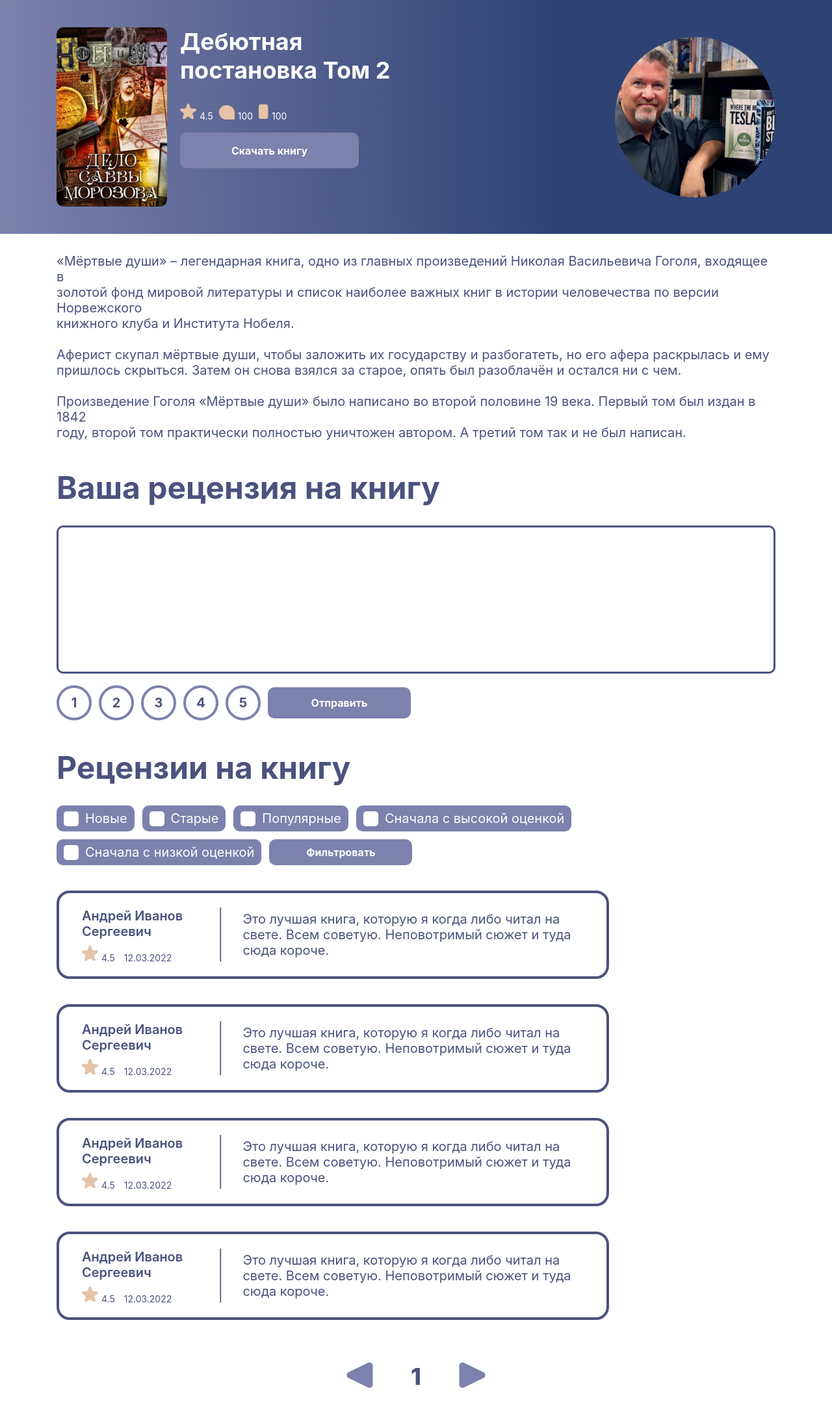
After one commit to olegmishutin/New-authors, a Django app: page /book/ in a window 1280 px wide. The commit adds this page. Shown: the whole page at 65% size. Run offline with Django 4.2, Linux system fonts and the light colour scheme.

Commit message:
added book information page

```diff
--- /dev/null
+++ b/frontend/static/css/book.css
@@ -0,0 +1,230 @@
+header {
+    width: 100%;
+    height: 360px;
+    background: linear-gradient(269deg, var(--back-color) 32.88%, var(--interact-color) 100%);
+    display: flex;
+    justify-content: space-between;
+    box-sizing: border-box;
+    padding-top: 42px !important;
+    padding-bottom: 42px !important;
+}
+
+header .book-info {
+    display: flex;
+    gap: 50px;
+}
+
+header .book-image {
+    min-width: 347px;
+    max-width: 347px;
+    min-height: 552px;
+    max-height: 552px;
+    overflow: hidden;
+}
+
+header .book-image img {
+    width: 100%;
+    height: 100%;
+    object-fit: cover;
+    border-radius: 10px;
+}
+
+header .book-info .info {
+    max-width: 550px;
+    display: flex;
+    flex-direction: column;
+    gap: 20px;
+}
+
+header .book-info .info h1 {
+    color: var(--front-color);
+    font-size: var(--big-text);
+    word-break: break-word;
+    max-height: 130px;
+    overflow: hidden;
+}
+
+header .book-info .statistics .rating span {
+    color: var(--front-color);
+}
+
+header .book-info .info .button-box {
+    width: 275px;
+    justify-content: flex-start;
+}
+
+header .user-box {
+    width: unset;
+    flex-direction: row;
+    gap: 30px;
+}
+
+header .user-box .username {
+    color: var(--front-color);
+    max-width: 300px;
+    max-height: 165px;
+    margin-top: 0;
+    text-align: right;
+}
+
+header .user-box .user-photo-box {
+    min-width: 247px;
+    max-width: 247px;
+    min-height: 247px;
+    max-height: 247px;
+}
+
+main {
+    width: 100%;
+    box-sizing: border-box;
+}
+
+.book-description {
+    margin: 30px 0 0 380px;
+}
+
+.book-description p {
+    white-space: pre-line;
+    color: var(--intermediate-color);
+    font-size: var(--medium-text);
+}
+
+.review{
+    margin-top: 43px;
+}
+
+.review h1{
+    margin-bottom: 29px;
+    color: var(--intermediate-color);
+    font-size: var(--biggest-text);
+}
+
+.textbox{
+    border: 3px solid var(--intermediate-color);
+    color: var(--intermediate-color);
+    height: 228px;
+}
+
+.review-rating{
+    display: flex;
+    flex-wrap: wrap;
+    gap: 11px;
+    margin-top: 14px;
+    align-items: center;
+}
+
+.filters{
+    justify-content: flex-start;
+}
+
+.wraping-box{
+    width: 100%;
+    margin-top: 39px;
+    justify-content: space-between;
+    row-gap: 39px;
+}
+
+.comment-box{
+    width: 850px;
+}
+
+.user-review-submit-button{
+    height: 48px !important;
+}
+
+.comment-filter-button{
+    height: 40px !important;
+}
+
+@media (max-width: 1440px) {
+    header .book-info {
+        gap: 20px;
+    }
+
+    header .book-image {
+        min-width: 170px;
+        max-width: 170px;
+        min-height: 100%;
+        max-height: 100%;
+        border-radius: 10px;
+        overflow: hidden;
+    }
+
+    header .book-info .info {
+        max-width: 400px;
+    }
+
+    header .user-box .username {
+        display: none;
+    }
+
+    .book-description{
+        margin-left: 0;
+    }
+}
+
+@media (max-width: 1024px) {
+    header .user-box .user-photo-box {
+        min-width: 170px;
+        max-width: 170px;
+        min-height: 170px;
+        max-height: 170px;
+    }
+}
+
+@media (max-width: 768px) {
+    header {
+        flex-direction: column-reverse;
+        height: auto;
+        gap: 46px;
+    }
+
+    header .book-info {
+        flex-direction: column;
+        align-items: center;
+    }
+
+    header .book-info .info {
+        align-items: center;
+    }
+
+    header .book-info .info h1 {
+        text-align: center;
+    }
+
+    header .book-image {
+        width: 100%;
+        height: auto;
+        max-width: unset;
+        min-width: unset;
+        max-height: unset;
+        min-height: unset;
+    }
+
+    header .user-box {
+        gap: 20px;
+        flex-direction: column-reverse;
+    }
+
+    header .user-box .username {
+        display: block;
+        font-size: var(--big-text);
+        max-width: unset;
+        max-height: unset;
+        text-align: center;
+    }
+
+    .review h1{
+        font-size: var(--big-text);
+    }
+}
+
+@media (max-width: 425px) {
+    header .user-box .username {
+        font-size: var(--medium-text);
+    }
+
+    .book-description p{
+        font-size: var(--small-text);
+    }
+}
--- a/frontend/static/css/main.css
+++ b/frontend/static/css/main.css
@@ -39,7 +39,8 @@ a {
 
 a:hover,
 button:hover,
-input[type='checkbox'] + label {
+input[type='checkbox'] + label,
+input[type='submit']{
     cursor: pointer;
 }
 
--- a/frontend/static/css/profile.css
+++ b/frontend/static/css/profile.css
@@ -30,6 +30,7 @@ header .username {
     font-size: var(--biggest-text);
     font-weight: 700;
     max-height: 55px;
+    margin-top: 0;
 }
 
 header .user-box .description {
--- a/frontend/static/css/widgets/checkbox.css
+++ b/frontend/static/css/widgets/checkbox.css
@@ -25,7 +25,6 @@
 .checkbox + label {
     display: inline-flex;
     align-items: center;
-    user-select: none;
     color: var(--front-color);
     font-size: var(--medium-text);
 }
--- a/frontend/static/css/widgets/comment.css
+++ b/frontend/static/css/widgets/comment.css
@@ -10,12 +10,14 @@
 }
 
 .comment-box .book-info {
-    max-width: 170px;
+    max-width: 180px;
+    min-width: 180px;
 }
 
 .comment-box .book-info a {
     font-size: var(--medium-text);
     color: var(--intermediate-color);
+    font-weight: 600;
 }
 
 .comment-box hr {
--- /dev/null
+++ b/frontend/static/css/widgets/radio button.css
@@ -0,0 +1,45 @@
+.radio-button-box {
+    min-width: 54px;
+    min-height: 54px;
+    border-radius: 100%;
+    border: 4px solid var(--interact-color);
+    transition-duration: 0.3s;
+    box-sizing: border-box;
+    position: relative;
+}
+
+.radio-button-box:hover {
+    box-shadow: 3px 3px 8px var(--interact-color);
+}
+
+.radio-button {
+    position: absolute;
+    z-index: -1;
+    opacity: 0;
+}
+
+.radio-button + label {
+    width: 100%;
+    height: 100%;
+    display: flex;
+    position: absolute;
+    align-items: center;
+    justify-content: center;
+    color: var(--intermediate-color);
+    font-size: var(--medium-text);
+    font-weight: 700;
+}
+
+.radio-button + label::before {
+    content: '';
+    position: absolute;
+    width: 30px;
+    height: 30px;
+    border-radius: 100%;
+    background-color: rgba(0, 0, 0, 0);
+    transition-duration: 0.3s;
+}
+
+.radio-button:checked + label::before {
+    background-color: var(--interact-color);
+}
--- a/frontend/static/css/widgets/statistics.css
+++ b/frontend/static/css/widgets/statistics.css
@@ -4,12 +4,14 @@
 }
 
 .statistics,
-.rating {
+.rating,
+.data {
     display: flex;
     align-items: flex-end;
 }
 
-.rating span {
+.rating span,
+.data span {
     max-width: 54px;
     overflow: hidden;
     height: 14px;
@@ -19,6 +21,10 @@
     font-size: var(--very-small-text);
 }
 
+.data span{
+    max-width: unset;
+}
+
 @media (max-width: 768px) {
     .statistics {
         gap: 7px;
@@ -26,6 +32,7 @@
 
     .rating img {
         max-width: 18px;
+        max-height: 18px;
     }
 
     .rating span {
--- a/frontend/templates/base.html
+++ b/frontend/templates/base.html
@@ -36,7 +36,7 @@
                 </li>
                 <li>
                     {% block allBooksHref %}
-                        <a href="{% url 'books:all-books' %}">Все книги</a>
+                        <a href="{% url 'books:books' %}">Все книги</a>
                     {% endblock %}
                 </li>
                 <li>
@@ -86,7 +86,7 @@
                 </li>
                 <li>
                     {% block allBooksHrefSideNav %}
-                        <a href="{% url 'books:all-books' %}">Все книги</a>
+                        <a href="{% url 'books:books' %}">Все книги</a>
                     {% endblock %}
                 </li>
                 <li>
--- /dev/null
+++ b/frontend/templates/books/book.html
@@ -0,0 +1,224 @@
+<!DOCTYPE html>
+<html lang="en">
+{% load static %}
+<head>
+    <meta charset="UTF-8">
+    <meta name="viewport" content="width=device-width, initial-scale=1"/>
+    <title>Книга</title>
+    <link rel="icon" href="{% static 'image/logo.png' %}">
+    <link rel="stylesheet" href="{% static 'css/main.css' %}">
+    <link rel="stylesheet" href="{% static 'css/widgets/small widgets.css' %}">
+    <link rel="stylesheet" href="{% static 'css/widgets/statistics.css' %}">
+    <link rel="stylesheet" href="{% static 'css/widgets/button.css' %}">
+    <link rel="stylesheet" href="{% static 'css/widgets/user.css' %}">
+    <link rel="stylesheet" href="{% static 'css/widgets/textbox.css' %}">
+    <link rel="stylesheet" href="{% static 'css/widgets/radio button.css' %}">
+    <link rel="stylesheet" href="{% static 'css/widgets/checkbox.css' %}">
+    <link rel="stylesheet" href="{% static 'css/widgets/filtering.css' %}">
+    <link rel="stylesheet" href="{% static 'css/widgets/comment.css' %}">
+    <link rel="stylesheet" href="{% static 'css/widgets/paginator.css' %}">
+    <link rel="stylesheet" href="{% static 'css/book.css' %}">
+</head>
+<body>
+<header class="content-padding">
+    <div class="book-info">
+        <div class="book-image">
+            <img src="{% static 'image/book2.png' %}" alt="book">
+        </div>
+        <div class="info">
+            <h1>Дебютная постановка Том 2</h1>
+            <div class="statistics">
+                <div class="rating">
+                    <img src="{% static 'image/stars.png' %}" alt="rating">
+                    <span>4.5</span>
+                </div>
+                <div class="rating">
+                    <img src="{% static 'image/comment.png' %}" alt="comment">
+                    <span>100</span>
+                </div>
+                <div class="rating">
+                    <img src="{% static 'image/pages.png' %}" alt="pages">
+                    <span>100</span>
+                </div>
+            </div>
+            <div class="button-box">
+                <a href="" class="button">Скачать книгу</a>
+            </div>
+        </div>
+    </div>
+    <a href="" class="user-box">
+        <h2 class="username">Мишутин Олег Святославович</h2>
+        <div class="user-photo-box">
+            <img src="{% static 'image/men.png' %}" alt="photo">
+        </div>
+    </a>
+</header>
+<main class="content-padding">
+    <div class="book-description">
+        <p>«Мёртвые души» – легендарная книга, одно из главных произведений Николая Васильевича Гоголя, входящее в
+            золотой фонд мировой литературы и список наиболее важных книг в истории человечества по версии Норвежского
+            книжного клуба и Института Нобеля.
+
+            Аферист скупал мёртвые души, чтобы заложить их государству и разбогатеть, но его афера раскрылась и ему
+            пришлось скрыться. Затем он снова взялся за старое, опять был разоблачён и остался ни с чем.
+
+            Произведение Гоголя «Мёртвые души» было написано во второй половине 19 века. Первый том был издан в 1842
+            году, второй том практически полностью уничтожен автором. А третий том так и не был написан.</p>
+    </div>
+    <div class="reviews">
+        <div class="review">
+            <h1>Ваша рецензия на книгу</h1>
+            <form method="post">
+                <textarea class="textbox"></textarea>
+                <div class="review-rating">
+                    <div class="radio-button-box">
+                        <input type="radio" class="radio-button" name="review-rating" id="1">
+                        <label for="1">1</label>
+                    </div>
+                    <div class="radio-button-box">
+                        <input type="radio" class="radio-button" name="review-rating" id="2">
+                        <label for="2">2</label>
+                    </div>
+                    <div class="radio-button-box">
+                        <input type="radio" class="radio-button" name="review-rating" id="3">
+                        <label for="3">3</label>
+                    </div>
+                    <div class="radio-button-box">
+                        <input type="radio" class="radio-button" name="review-rating" id="4">
+                        <label for="4">4</label>
+                    </div>
+                    <div class="radio-button-box">
+                        <input type="radio" class="radio-button" name="review-rating" id="5">
+                        <label for="5">5</label>
+                    </div>
+                    <div class="button-box">
+                        <input type="submit" class="button user-review-submit-button" value="Отправить">
+                    </div>
+                </div>
+            </form>
+        </div>
+        <div class="review">
+            <h1>Рецензии на книгу</h1>
+            <form class="filters">
+                <div class="checkbox-box">
+                    <input type="checkbox" class="checkbox" id="new-books">
+                    <label for="new-books">Новые</label>
+                </div>
+                <div class="checkbox-box">
+                    <input type="checkbox" class="checkbox" id="old-books">
+                    <label for="old-books">Старые</label>
+                </div>
+                <div class="checkbox-box">
+                    <input type="checkbox" class="checkbox" id="popular-books">
+                    <label for="popular-books">Популярные</label>
+                </div>
+                <div class="checkbox-box">
+                    <input type="checkbox" class="checkbox" id="start-with-hight-rating-books">
+                    <label for="start-with-hight-rating-books">Сначала с высокой оценкой</label>
+                </div>
+                <div class="checkbox-box">
+                    <input type="checkbox" class="checkbox" id="start-with-low-rating-books">
+                    <label for="start-with-low-rating-books">Сначала с низкой оценкой</label>
+                </div>
+                <div class="button-box">
+                    <input type="submit" class="button comment-filter-button" value="Фильтровать">
+                </div>
+            </form>
+            <div class="wraping-box">
+                <div class="comment-box">
+                    <div class="book-info">
+                        <a href="">Андрей Иванов Сергеевич</a>
+                        <div class="statistics">
+                            <div class="rating">
+                                <img src="{% static 'image/stars.png' %}" alt="rating">
+                                <span>4.5</span>
+                            </div>
+                            <div class="data">
+                                <span>12.03.2022</span>
+                            </div>
+                        </div>
+                    </div>
+                    <hr>
+                    <div class="comment-text">
+                        <p>Это лучшая книга, которую я когда либо читал на свете. Всем советую. Неповотримый сюжет и
+                            туда
+                            сюда короче.</p>
+                    </div>
+                </div>
+                <div class="comment-box">
+                    <div class="book-info">
+                        <a href="">Андрей Иванов Сергеевич</a>
+                        <div class="statistics">
+                            <div class="rating">
+                                <img src="{% static 'image/stars.png' %}" alt="rating">
+                                <span>4.5</span>
+                            </div>
+                            <div class="data">
+                                <span>12.03.2022</span>
+                            </div>
+                        </div>
+                    </div>
+                    <hr>
+                    <div class="comment-text">
+                        <p>Это лучшая книга, которую я когда либо читал на свете. Всем советую. Неповотримый сюжет и
+                            туда
+                            сюда короче.</p>
+                    </div>
+                </div>
+                <div class="comment-box">
+                    <div class="book-info">
+                        <a href="">Андрей Иванов Сергеевич</a>
+                        <div class="statistics">
+                            <div class="rating">
+                                <img src="{% static 'image/stars.png' %}" alt="rating">
+                                <span>4.5</span>
+                            </div>
+                            <div class="data">
+                                <span>12.03.2022</span>
+                            </div>
+                        </div>
+                    </div>
+                    <hr>
+                    <div class="comment-text">
+                        <p>Это лучшая книга, которую я когда либо читал на свете. Всем советую. Неповотримый сюжет и
+                            туда
+                            сюда короче.</p>
+                    </div>
+                </div>
+                <div class="comment-box">
+                    <div class="book-info">
+                        <a href="">Андрей Иванов Сергеевич</a>
+                        <div class="statistics">
+                            <div class="rating">
+                                <img src="{% static 'image/stars.png' %}" alt="rating">
+                                <span>4.5</span>
+                            </div>
+                            <div class="data">
+                                <span>12.03.2022</span>
+                            </div>
+                        </div>
+                    </div>
+                    <hr>
+                    <div class="comment-text">
+                        <p>Это лучшая книга, которую я когда либо читал на свете. Всем советую. Неповотримый сюжет и
+                            туда
+                            сюда короче.</p>
+                    </div>
+                </div>
+            </div>
+        </div>
+    </div>
+</main>
+<div class="paginator-box">
+    <div class="paginator">
+        <a class="page-selector" href="">
+            <img src="{% static 'image/previous page.png' %}" alt="previous page">
+        </a>
+        <span>1</span>
+        <a class="page-selector" href="">
+            <img src="{% static 'image/next page.png' %}" alt="next page">
+        </a>
+    </div>
+</div>
+</body>
+</html>
--- a/server/books/urls.py
+++ b/server/books/urls.py
@@ -3,5 +3,6 @@ from . import views
 
 app_name = 'books'
 urlpatterns = [
-    path('books/', views.books, name='all-books')
+    path('books/', views.books, name='books'),
+    path('book/', views.book, name='book')
 ]
--- a/server/books/views.py
+++ b/server/books/views.py
@@ -3,3 +3,7 @@ from django.shortcuts import render
 
 def books(request):
     return render(request, 'books/books.html')
+
+
+def book(request):
+    return render(request, 'books/book.html')
```
Also changed, not shown: frontend/static/image/pages.png (added).
